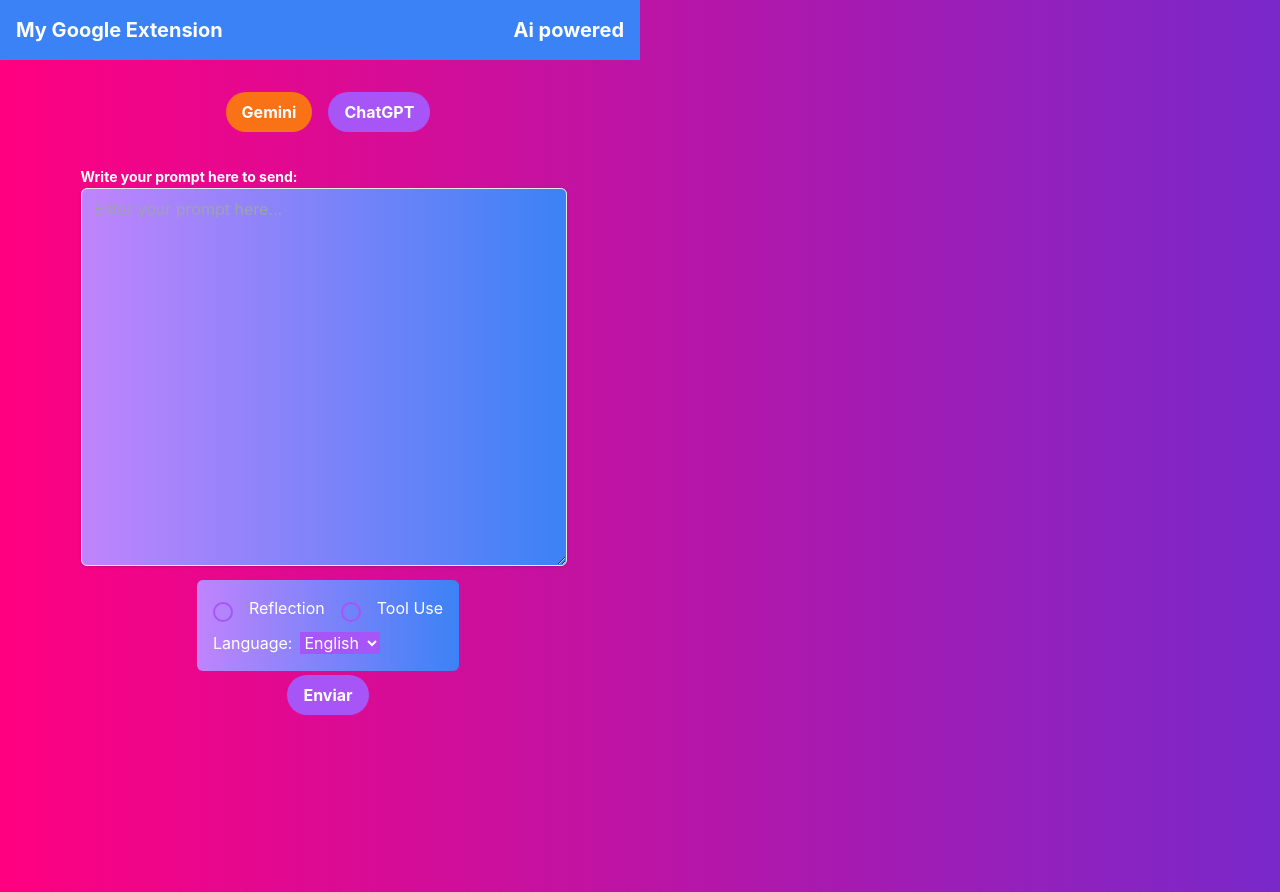
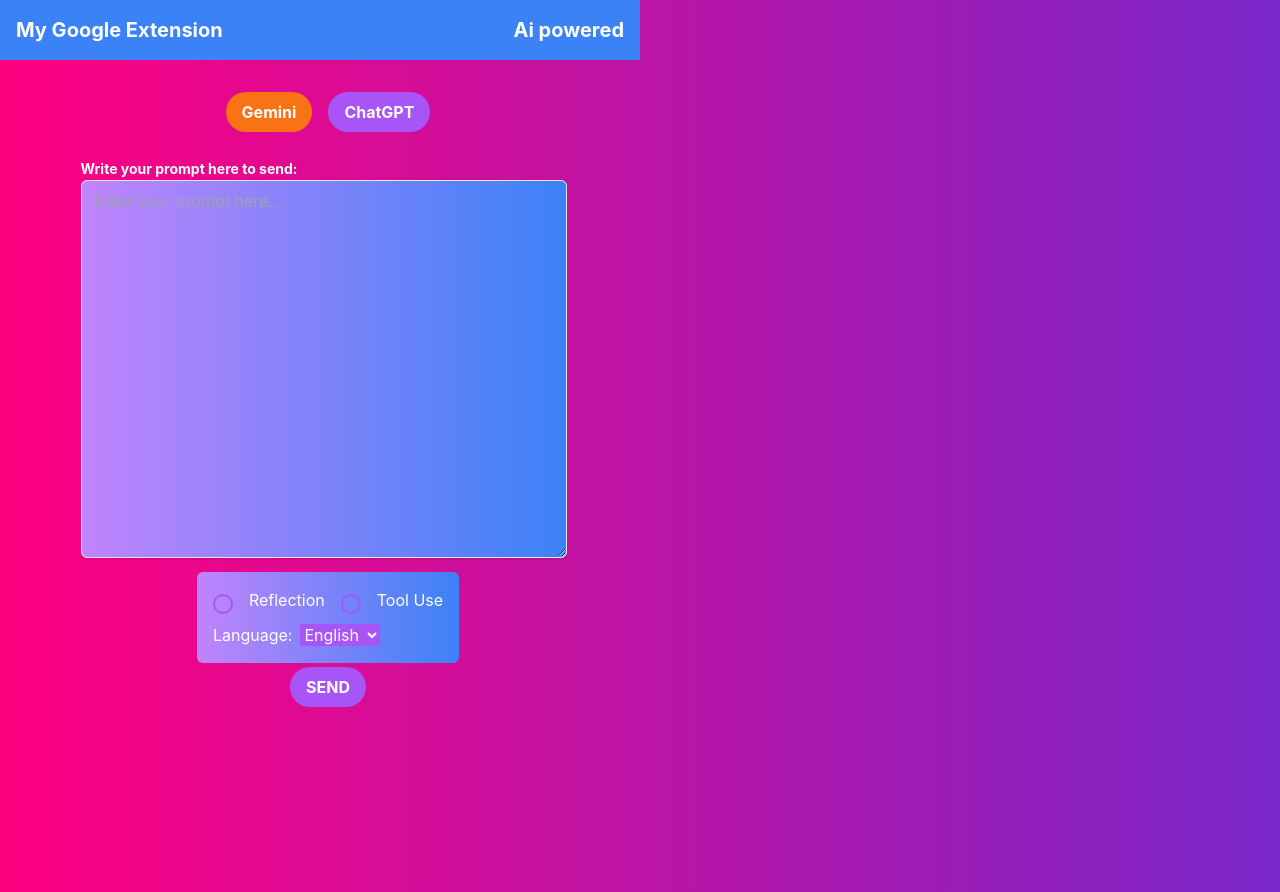
Before and after one commit to dilanSA132/GoogleExtension, a React (Vite) app in the folder nombre-del-proyecto/: page / in a window 1280 px wide. Built offline with nearby package versions, Linux system fonts and the light colour scheme.

Commit message:
[FIXED] Interface adjust

```diff
--- a/nombre-del-proyecto/src/componentes/prompsText.tsx
+++ b/nombre-del-proyecto/src/componentes/prompsText.tsx
@@ -9,7 +9,7 @@
     setPromptDescription(description);
   };
   return (
-    <div className="flex justify-center mt-4 mr-8">
+    <div className="flex justify-center mt-2 mr-8">
       <div className="mt-4 w-full">
       <label className="text-white text-sm font-bold mb-2 ml-3" htmlFor="prompt">
           Write your prompt here to send:
--- a/nombre-del-proyecto/src/componentes/typesButton.tsx
+++ b/nombre-del-proyecto/src/componentes/typesButton.tsx
@@ -54,7 +54,7 @@
       <div className="flex justify-center mt-1 mb-4 ">
         <button
           className={`bg-purple-500  hover:bg-purple-700 text-white font-bold py-2 px-4 rounded-full items-center ${clickedType === 'Enviar' ? 'opacity-50' : ''}`}
-          onClick={() => handleSubmit()} > Enviar
+          onClick={() => handleSubmit()} > SEND
         </button>
       </div>
     </div>
```
